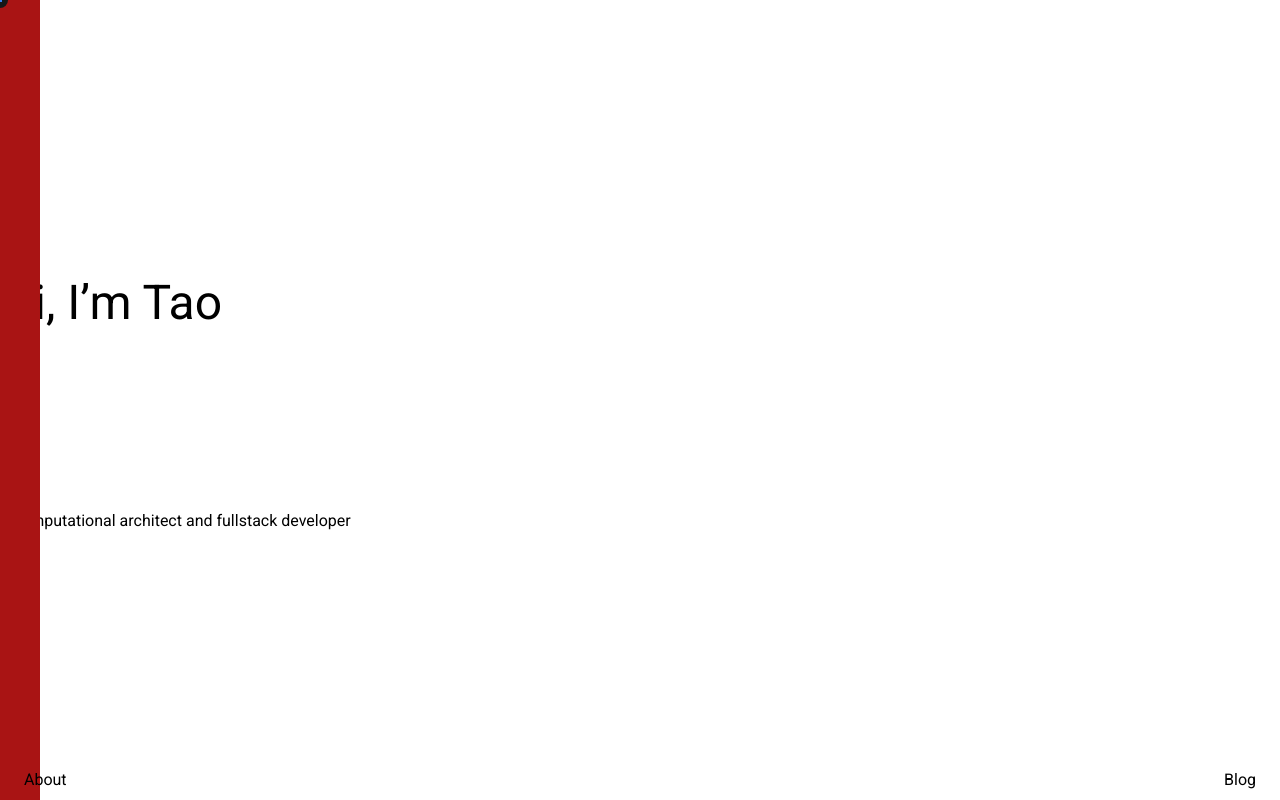
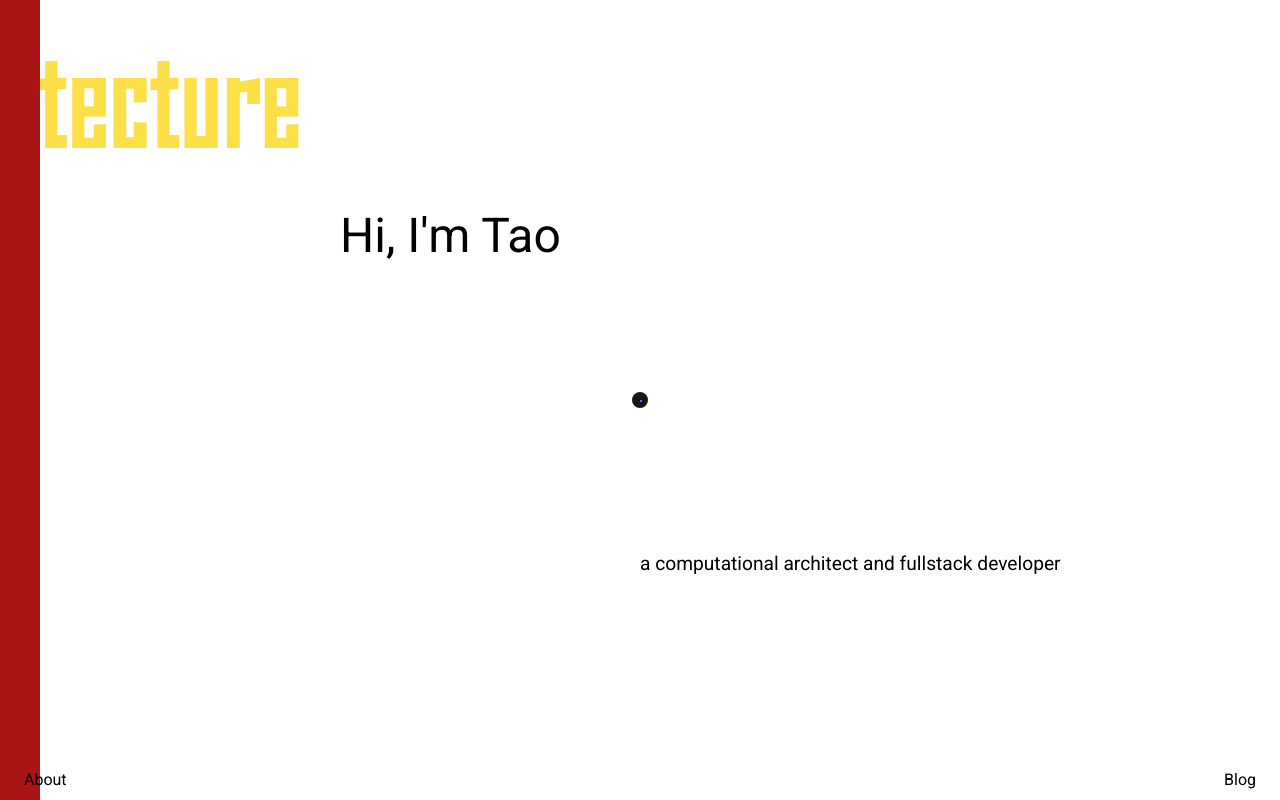
Before and after one commit to Abstractmachina/website_v2, a Next.js app: page / in a window 1280 px wide. Built offline with nearby package versions, Linux system fonts and the light colour scheme.

Commit message:
home dial elements refactored and cleaned up

```diff
--- a/app/architecture/page.tsx
+++ b/app/architecture/page.tsx
@@ -10,19 +10,29 @@ import { motion, useAnimate } from "framer-motion";
 import React, { useEffect, useState } from "react";
 import Button_home from "@/components/Button_home";
 import { useRouter } from "next/navigation";
-import { useGlobalActions, useGlobalCurrentPage, useGlobalNextPage, useGlobalStore } from "@/stores/globalStore";
+import { useGlobalActions, useGlobalCenterCoordinate, useGlobalCurrentPage, useGlobalNextPage, useGlobalStore } from "@/stores/globalStore";
 import { Page } from "@/types/enum_page";
+import { getWindowCenterCoordinate } from "@/libs/geometry";
 
 function Architecture() {
 	// state management
 	// global store
 	const nextPage = useGlobalNextPage();
 	const currentPage = useGlobalCurrentPage();
-	const { setCurrentPage, setNextPage } = useGlobalActions();
+	const centerCoord = useGlobalCenterCoordinate();
+	const { setCurrentPage, setNextPage, setCenterCoord } = useGlobalActions();
 	// arch store
 	const selectedProject = useArchSelectedProject();
 	const { setTrackpointAnimateable, setProjecIndexScrollY } = useArchActions();
 
+	useEffect(() => {
+		if (!centerCoord.x || !centerCoord.y) getWindowCenterCoordinate(setCenterCoord);
+
+		window.addEventListener("resize", handleWindowSizeChange);
+		return () => {
+			window.removeEventListener("resize", handleWindowSizeChange);
+		};
+	}, []);
 
 	// routing
 	const router = useRouter();
@@ -54,6 +64,8 @@ function Architecture() {
 		// console.log('current page: ' + currentPage);
 
 		initAnim();
+
+		console.log(centerCoord);
 
 	}, []);
 
@@ -87,6 +99,11 @@ function Architecture() {
 	// 	if (animateDot) setPos({ x: e.pageX, y: e.pageY });
 	// };
 
+	function handleWindowSizeChange() {
+		getWindowCenterCoordinate(setCenterCoord);
+	}
+
+
 	/**
 	 * fetch project from database with provided id string
 	 */
@@ -116,7 +133,17 @@ function Architecture() {
 	// =================		DOM			=======================
 
 	return (
-		<div ref={scope} className="flex min-h-screen h-full w-full">
+		<main ref={scope} className="fixed flex min-h-full min-w-full top-0 left-0">
+
+			<div className="bg-blue-500 h-[2px] w-[2px] fixed z-50"
+				style={{
+					top: centerCoord.y!,
+					left: centerCoord.x!
+				}}
+			>
+
+			</div>
+
 			{/* center circle */}
 			<Trackpoint />
 
@@ -138,7 +165,7 @@ function Architecture() {
 
 			{/* project content */}
 			{selectedProject != "none" && <ProjectContent />}
-		</div>
+		</main>
 	);
 }
 
--- a/app/page.tsx
+++ b/app/page.tsx
@@ -3,11 +3,14 @@
 import globalConfigs from "@/GLOBAL.config";
 import Footer from "@/components/Footer";
 import HomeCenterLine from "@/components/HomeCenterLine";
-import { distance } from "@/libs/geometry";
+import ShiftTranslateTextBox from "@/components/XShiftBanner";
+import { distance, getWindowCenterCoordinate } from "@/libs/geometry";
 import { isBrowser, map } from "@/libs/util";
-import { useGlobalActions, useGlobalCurrentPage } from "@/stores/globalStore";
+import { useGlobalActions, useGlobalCenterCoordinate, useGlobalCurrentPage } from "@/stores/globalStore";
 import { useHomeActions, useHomeCenterCoordinate } from "@/stores/homeStore";
 import { IVec2d } from "@/types/IVec2d";
+import { Alignment } from "@/types/enum_AlignmentX";
+import { Direction } from "@/types/enum_direction";
 import { Page } from "@/types/enum_page";
 import { motion, useAnimate } from "framer-motion";
 import Image from "next/image";
@@ -19,13 +22,12 @@ export default function Home() {
 	// state
 	// GLOBAL STORE
 	const currentPage = useGlobalCurrentPage();
-	const { setCurrentPage } = useGlobalActions();
+	const { setCurrentPage, setCenterCoord } = useGlobalActions();
 	const [mouseAnimateable, setMouseAnimateable] = useState(false);
-	// HOME STORE
-	const { setCenterCoord } = useHomeActions();
-	const centerCoord = useHomeCenterCoordinate();
+	const centerCoord = useGlobalCenterCoordinate();
 
 	useEffect(() => {
+		if (!centerCoord.x || !centerCoord.y) getWindowCenterCoordinate(setCenterCoord);
 		window.addEventListener("resize", handleWindowSizeChange);
 		return () => {
 			window.removeEventListener("resize", handleWindowSizeChange);
@@ -40,20 +42,16 @@ export default function Home() {
 
 	const router = useRouter();
 	const [scope, animate] = useAnimate();
-	const centerX = Math.round(isBrowser() ? window.innerWidth / 2 : 0);
-	const centerY = Math.round(isBrowser() ? window.innerHeight / 2 : 0);
 
 	const exitAnimationDuration = 0.2;
 
-	const [x, setX] = useState(centerX);
-	const [y, setY] = useState(Math.round(centerY));
 	const [mousePos, setMousePos] = useState<IVec2d>({ x: 0, y: 0 });
 
 	// styles
 
 	const style_centerLineEnd = {
 		rotateZ: -90,
-		width: centerX * 4,
+		width: centerCoord.x! * 4,
 	};
 	const style_centerLineStart = {
 		rotateZ: 0,
@@ -64,15 +62,15 @@ export default function Home() {
 	useEffect(() => {
 		// set up when coming from arch projects
 		if (currentPage == Page.ARCH) {
-			const doEntryAnimations = async () => {
+			const entryFromArch = async () => {
 				const centerline = document.getElementById("centerline");
-				await animate("#centerline", { rotateZ: -90, width: centerX * 4 }, { duration: 0, ease: "linear" });
+				await animate("#centerline", { rotateZ: -90, width: centerCoord.x! * 4 }, { duration: 0, ease: "linear" });
 				await animate("#centerline", { rotateZ: 0, width: 2 }, { duration: 0.2, ease: "easeOut" });
 
 				console.log(centerline);
 			};
 
-			doEntryAnimations();
+			entryFromArch();
 			setCurrentPage(Page.HOME);
 		}
 		if (isBrowser()) {
@@ -83,30 +81,13 @@ export default function Home() {
 	// _______________  EVENTS  __________________________
 
 	const handleMouse = (e: MouseEvent): void => {
-		setX(e.pageX);
-		setY(e.pageY);
 		setMousePos({ x: e.pageX, y: e.pageY });
 	};
 
-	const translateX = (): number => {
-		return (x - centerX) * 0.3;
-	};
-
-	const bannerTopMotion = () => {
-		const dist = distance(centerCoord, mousePos).x!;
-		const u_dist = distance(mousePos, centerCoord, false).x!;
-		let opacity: number = dist > 0 ? 0 : map(u_dist, 0, centerX, 0, 1.0);
-		if (isNaN(opacity)) opacity = 0;
-		const xPos = dist! * 0.9 + 200;
-		return {
-			opacity,
-			x: xPos,
-		};
-	};
 	const bannerBottomMotion = () => {
 		const dist = distance(centerCoord, mousePos).x!;
 		const u_dist = distance(mousePos, centerCoord, false).x!;
-		let opacity = dist < 0 ? 0 : map(u_dist, 0, centerX, 0, 1.0);
+		let opacity = dist < 0 ? 0 : map(u_dist, 0, centerCoord.x!, 0, 1.0);
 		if (isNaN(opacity)) opacity = 0;
 
 		const xPos = dist * 0.9 - 600;
@@ -129,11 +110,18 @@ export default function Home() {
 	};
 
 	const exitPageToArchprojects = async () => {
-		await Promise.all([animate("#centerline", { rotateZ: -90, width: centerX * 4 }, { duration: exitAnimationDuration, ease: "linear" }), animate("#myName", { x: -2000 }, { duration: exitAnimationDuration, ease: "linear" }), animate("#tagline", { x: 2000 }, { duration: exitAnimationDuration, ease: "linear" }), animate("#banner_arch", { x: -2000 }, { duration: exitAnimationDuration, ease: "linear" })]);
+		await Promise.all([animate("#centerline", { rotateZ: -90, width: centerCoord.x! * 4 }, { duration: exitAnimationDuration, ease: "linear" }), animate("#myName", { x: -2000 }, { duration: exitAnimationDuration, ease: "linear" }), animate("#tagline", { x: 2000 }, { duration: exitAnimationDuration, ease: "linear" }), animate("#banner_arch", { x: -2000 }, { duration: exitAnimationDuration, ease: "linear" })]);
 		router.push("/architecture");
 	};
 
-	const enterPageFromArchProjects = async () => {};
+
+	function getMouseParam() : IVec2d {
+		return {
+			x: map(mousePos.x!, 0, isBrowser() ? window.innerWidth : 0, -1, 1 ),
+			y: map(mousePos.y!, isBrowser() ? window.innerHeight : 0, 0, -1, 1)
+		}
+	}
+
 
 	return (
 		<main className="fixed min-h-full min-w-full top-0 left-0" ref={scope}>
@@ -144,44 +132,76 @@ export default function Home() {
 					left: centerCoord.x!
 			}}></div>
 
+
+			<HomeCenterLine />
+
+			{/* _____________	Hi Im Tao	_____________________ */}
+			<ShiftTranslateTextBox
+				id = "myName"
+				text="Hi, I'm Tao"
+				fontsize={3}
+				anchor={centerCoord}
+				offset={{ y: -200, x: -100 }}
+				range={{ min: 0, max: -200 }}
+				current={getMouseParam().x!}
+				direction={Direction.LEFT}
+			/>
+			{/* _______________	tag line 	________________________*/}
+			<ShiftTranslateTextBox
+				id="tagline"
+				text="a computational architect and fullstack developer"
+				fontsize={1.2}
+				anchor={centerCoord}
+				offset={{ y: 150, x: -200 }}
+				range={{ min: 0, max: -200 }}
+				current={getMouseParam().x!}
+				direction={Direction.RIGHT}
+			/>
+
+			{/* __________	Banners	____________________________________ */}
+			{/* Banner architecture */}
+			<motion.div id="banner_arch" className="font-monolisk text-yellow-300 text-9xl fixed"
+				style={{
+					top: centerCoord.y! - 350,
+					left: centerCoord.x!,
+					opacity: 0
+				}}
+				animate={{
+					x: map(getMouseParam().x!, 0, -1, 0, -800),
+					opacity: map(getMouseParam().x!, 0, -1, 0, 1),
+				}}
+				transition={{
+					type: "linear",
+					duration: 0.001
+				}}
+			>
+				Architecture
+			</motion.div>
+
+			{/* banner programming */}
+			<motion.div id="banner_arch" className="font-monolisk text-yellow-300 text-9xl fixed"
+				style={{
+					top: centerCoord.y! - 350,
+					left: centerCoord.x! - 500,
+					opacity: 0
+				}}
+				animate={{
+					x: map(getMouseParam().x!, 0, 1, 0, 800),
+					opacity: map(getMouseParam().x!, 0, 1, 0, 1),
+				}}
+				transition={{
+					type: "linear",
+					duration: 0.001
+				}}
+			>
+				Programming
+			</motion.div>
+
 			{/* ________	link element to architecture projects page	________ */}
 			<motion.div id="link_arch" className="fixed top-0 left-0 h-full w-10 z-10 hover:cursor-pointer"
 				style={{ backgroundColor: globalConfigs.color_accent }}
 				onClick={exitPageToArchprojects} >
 			</motion.div>
-
-			{/* Arch Banner */}
-			<motion.div id="banner_arch" style={bannerTopMotion()}>
-				<h1 className="font-monolisk text-yellow-300 text-9xl fixed bottom-48 ">Architecture</h1>
-			</motion.div>
-			<motion.div style={bannerBottomMotion()}>
-				<h1 className="font-monolisk text-yellow-300 text-9xl fixed bottom-48 ">Software Development</h1>
-			</motion.div>
-
-			{/* Hi Im Tao */}
-			<motion.div
-				id="myName"
-				className="fixed top-1/3"
-				style={{
-					x: translateX(),
-				}}
-			>
-				<h1 className=" font-inter">Hi, I&rsquo;m Tao</h1>
-			</motion.div>
-
-			<HomeCenterLine />
-
-			{/* _______________	tag line 	________________________*/}
-			<motion.div
-				id="tagline"
-				className="fixed bottom-1/3"
-				style={{
-					x: translateX() * -1,
-					rotateZ: 0,
-				}}
-			>
-				<p>a computational architect and fullstack developer</p>
-			</motion.div>
 		</main>
 	);
 }
--- a/components/HomeCenterLine.tsx
+++ b/components/HomeCenterLine.tsx
@@ -1,9 +1,9 @@
 "use client";
 
-import { getRootFontSize, map } from "@/libs/util";
-import { useGlobalActions, useGlobalCurrentPage } from "@/stores/globalStore";
+import { getRootFontSize, isBrowser, map } from "@/libs/util";
+import { useGlobalActions, useGlobalCenterCoordinate, useGlobalCurrentPage } from "@/stores/globalStore";
 import { Page } from "@/types/enum_page";
-import { motion, useAnimate } from "framer-motion";
+import {  motion, useAnimate } from "framer-motion";
 import { useRouter } from "next/navigation";
 import React, { useState, useEffect, useRef } from "react";
 import globalConfigs from "@/GLOBAL.config";
@@ -20,7 +20,7 @@ enum AnimationState {
 
 function HomeCenterLine() {
 	// state
-	const centerCoord = useHomeCenterCoordinate();
+	const centerCoord = useGlobalCenterCoordinate();
 
 	const mousePos = useMousePosition();
 	const [scope, animate] = useAnimate();
@@ -49,13 +49,13 @@ function HomeCenterLine() {
 
 	const variants = {
 		start: { rotateZ: 0, width: 0 },
-		end: { rotateZ: -90, width: 4000 },
+		end: { rotateZ: -90, width: isBrowser() ? window.innerWidth * 3 : 2000 },
 		mouseTrackable: {
 			rotateZ: translateRotation(),
 			width: translateWidth(),
 			transition: {
 				type: "tween",
-				duration: 0.1
+				duration: 0.01
 			}
 		},
 	};
--- a/components/Trackpoint.tsx
+++ b/components/Trackpoint.tsx
@@ -1,13 +1,13 @@
 "use client";
 
-import {
-	useArchIndexScrollY,
-	useArchPreviewPosition, useArchPreviewVisibility, useArchTrackpointAnimateable } from "@/stores/archStore";
-import { isBrowser } from "@/libs/util";
+import { useArchIndexScrollY, useArchPreviewPosition, useArchPreviewVisibility, useArchTrackpointAnimateable } from "@/stores/archStore";
+import { getRootFontSize, isBrowser } from "@/libs/util";
 import { IVec2d } from "@/types/IVec2d";
 import { motion } from "framer-motion";
 import React, { FC, ReactElement, useState, useEffect } from "react";
 import useMousePosition from "@/hooks/useMousePosition";
+import { useGlobalCenterCoordinate } from "@/stores/globalStore";
+import globalConfigs from "@/GLOBAL.config";
 
 // type TrackpointProps = {
 // 	pos: IPosition;
@@ -21,11 +21,11 @@ const Trackpoint = () => {
 	const isAnimateable = useArchTrackpointAnimateable();
 	const scrollY = useArchIndexScrollY();
 	// global store
-	const centerCoord = u
+	const centerCoord = useGlobalCenterCoordinate();
 
 	// sizes in rem
 	const expandedSize: number = 6;
-	const collapsedSize: number = 1;
+	const collapsedSize: number = parseInt(globalConfigs.trackpoint_defaultSize, 10);
 
 	const [baseFontSize, setBaseFontSize] = useState<number>(16);
 	const [yShift, setYShift] = useState(0);
@@ -48,41 +48,61 @@ const Trackpoint = () => {
 		return (baseFontSize * remMultiplier) / 2;
 	};
 
-    const calcUnderlineWidth = (): number => {
+	function calcUnderlineWidth(): number {
 		const centerX = isBrowser() ? window.innerWidth / 2 : 0;
-        const left = previewPostion.x;
+		const left = previewPostion.x?previewPostion.x : 0;
 
 		return centerX + yShift - left;
+	};
+
+ /**
+  * Get the final Y offset of the track point considering computed diameter of it. if not animatable, returns center point of window.
+  * @returns {number} computed y offset in pixels
+  */
+	function getFinalYPos() : number {
+		if (!isAnimateable) return computeCenterPoint().y;
+		else {
+			return previewIsVisible ? previewPostion.y! - baseFontSize * 3 - scrollY : mousePos.y ? mousePos.y : 0 - yShift;
 		}
 
-	function getFinalYPos() {
-		if (isAnimateable) {
-			return previewIsVisible ?
-				(previewPostion.y - baseFontSize * 3 - scrollY) :
-				(mousePos.y? mousePos.y : 0 - yShift);
 	}
-		return (isBrowser() ? window.innerHeight / 2 : 0)
+
+	function computeCenterPoint() {
+		const rootFontSize = getRootFontSize();
+		if (previewIsVisible) {
+			return {
+				x: centerCoord.x! - (expandedSize* rootFontSize) / 2,
+				y: centerCoord.y! - (expandedSize * rootFontSize) / 2,
+			};
+		} else {
+			return {
+				x: centerCoord.x! - (parseInt(globalConfigs.trackpoint_defaultSize, 10) * rootFontSize) / 2,
+				y: centerCoord.y! - (parseInt(globalConfigs.trackpoint_defaultSize, 10) * rootFontSize) / 2,
+			};
+		}
 	}
 
 	return (
 		<motion.div
 			id="trackpoint"
-			className="fixed w-4 h-4 rounded-full inset-x-0 inset-y-0 mx-auto z-10 flex items-center overflow-visible justify-end"
+			className="fixed rounded-full inset-x-0 inset-y-0 mx-auto z-10 flex items-center overflow-visible justify-end"
 			style={{
 				backgroundColor: "#171717",
-			}}
-			initial={{
-				y: isBrowser() ? window.innerHeight / 2 : 0,
+				width: globalConfigs.trackpoint_defaultSize,
+				height: globalConfigs.trackpoint_defaultSize,
+				top: computeCenterPoint().y!,
+				// left: computeCenterPoint().x!
 			}}
 			animate={{
-				y: getFinalYPos(),
+				top: getFinalYPos(),
+				// top: computeCenterPoint().y!,
 				height: isAnimateable ? (previewIsVisible ? `${expandedSize}rem` : `${collapsedSize}rem`) : `${collapsedSize}rem`,
-				width: isAnimateable ?  (previewIsVisible ? `${expandedSize}rem` : `${collapsedSize}rem`) : `${collapsedSize}rem`,
+				width: isAnimateable ? (previewIsVisible ? `${expandedSize}rem` : `${collapsedSize}rem`) : `${collapsedSize}rem`,
 			}}
 			transition={{ type: "tween", duration: 0.1 }}
 		>
 			{/* underline */}
-			{isAnimateable &&
+			{isAnimateable && (
 				<motion.div
 					className=" h-[1px] bg-white absolute mt-1 opacity-0"
 					style={{
@@ -95,14 +115,11 @@ const Trackpoint = () => {
 						opacity: 1,
 
 						width: previewIsVisible ? calcUnderlineWidth() : 10,
-                    paddingRight: previewIsVisible ? `${expandedSize}rem` : `${collapsedSize}rem`
+						paddingRight: previewIsVisible ? `${expandedSize}rem` : `${collapsedSize}rem`,
 					}}
 					transition={{ type: "tween", duration: 0.3 }}
-
-
 				></motion.div>
-			}
-
+			)}
 		</motion.div>
 	);
 };
--- /dev/null
+++ b/components/XShiftBanner.tsx
@@ -0,0 +1,69 @@
+import { getRootFontSize, map } from "@/libs/util";
+import { IInterval2d } from "@/types/IInterval2d";
+import { IVec2d } from "@/types/IVec2d";
+import { Alignment } from "@/types/enum_AlignmentX";
+import { Direction } from "@/types/enum_direction";
+import { motion } from "framer-motion";
+import { type } from "os";
+import React, { FC, ReactElement } from "react";
+
+type XShiftBannerProps = {
+	id: string,
+	text: string;
+	fontsize: number;
+	anchor: IVec2d;
+	offset: IVec2d;
+	range: IInterval2d;
+	current: number;
+	direction: Direction;
+};
+
+const ShiftTranslateTextBox: FC<XShiftBannerProps> = ({ id, text, fontsize, anchor, offset, range, current, direction }): ReactElement => {
+	const rootFontSize = getRootFontSize();
+
+	const translateX = (): number => {
+		let dir = 1;
+		switch (direction) {
+			case Direction.LEFT:
+				dir = -1;
+				break;
+			case Direction.RIGHT:
+				dir = 1;
+				break;
+		}
+
+
+		return map(current, 0, dir, range.min, range.max);
+
+		return 0;
+		// return (x - centerX) * 0.3;
+	};
+
+	function calcInitialX() {
+		if (align == Alignment.CENTER) {
+		}
+	}
+
+	return (
+		<motion.div
+			id={id}
+			className="fixed font-inter"
+			style={{
+				top: anchor.y! + offset.y!,
+				left: anchor.x! + offset.x!,
+				fontSize: rootFontSize * fontsize,
+			}}
+			animate={{
+				x: translateX(),
+			}}
+			transition={{
+				type: "linear",
+				duration: 0.01
+			}}
+		>
+			{text}
+		</motion.div>
+	);
+};
+
+export default ShiftTranslateTextBox;
--- a/libs/geometry.ts
+++ b/libs/geometry.ts
@@ -1,4 +1,5 @@
 import { IVec2d } from "@/types/IVec2d";
+import { isBrowser } from "./util";
 
 export const distance = (v1: IVec2d, v2: IVec2d, signed: boolean = true): IVec2d => {
 
@@ -8,3 +9,16 @@ export const distance = (v1: IVec2d, v2: IVec2d, signed: boolean = true): IVec2d
 		const dist : IVec2d = {x: (v2.x - v1.x), y: (v2.y - v1.y)}
     return signed ? dist : { x: Math.abs(dist.x!), y: Math.abs(dist.y!) };
 }
+
+
+
+/**
+ * Calculate the center coordinate of the current DOM window. if not a browser, will return 0.
+ * @param {any} storeValue function that stores the calculated vector
+ * @returns {any}
+ */
+export const getWindowCenterCoordinate = (storeValue: (x:number, y:number) => void) :void => {
+		const centerX = Math.round(isBrowser() ? window.innerWidth / 2 : 0);
+		const centerY = Math.round(isBrowser() ? window.innerHeight / 2 : 0);
+		storeValue(centerX, centerY);
+}
--- a/stores/globalStore.ts
+++ b/stores/globalStore.ts
@@ -8,10 +8,12 @@ interface IGlobalStore {
     currentPage: Page,
     nextPage: Page,
     centerCoordinate: IVec2d,
+    rootFontSize:number,
     actions: {
         setCurrentPage: (page: Page) => void,
         setNextPage: (page: Page) => void,
         setCenterCoord: (newx: number, newy: number) => void
+        setRootFontSize: (val: number) => void
     },
 }
 
@@ -19,17 +21,19 @@ export const useGlobalStore = create < IGlobalStore>()((set) => ({
     currentPage: Page.HOME,
     // next page is set before routing. This is necessary as framer motion animatepresence is not currently functional in nextjs, so need to use useAnimate to manually set transitions. after successful transition, nextpage should be set to NONE again, until the user is rerouted.
     nextPage: Page.NONE,
-    centerCoordinate: {x:null, y: null},
+    centerCoordinate: { x: null, y: null },
+    rootFontSize: 16,
     actions: {
         setCurrentPage: (page) => set((state) => ({ currentPage: page })),
         setNextPage: (page) => set((state) => ({ nextPage: page })),
         setCenterCoord: (newx, newy) => set((state) => ({ centerCoordinate: { x: newx, y: newy } })),
+        setRootFontSize: (val) => set((state) => ({ rootFontSize: val })),
     }
 }))
 
 export const useGlobalCurrentPage = (): Page => useGlobalStore((state) => state.currentPage);
 export const useGlobalNextPage = (): Page => useGlobalStore((state) => state.nextPage);
-export const useHomeCenterCoordinate = (): IVec2d => useg((state) => state.centerCoordinate);
-
+export const useGlobalCenterCoordinate = (): IVec2d => useGlobalStore((state) => state.centerCoordinate);
+export const useGlobalRootFontSize = (): number => useGlobalStore((state) => state.rootFontSize);
 
 export const useGlobalActions = () => useGlobalStore((state) => state.actions);
--- /dev/null
+++ b/types/IInterval2d.ts
@@ -0,0 +1,4 @@
+export interface IInterval2d {
+    min: number,
+    max: number
+}
--- /dev/null
+++ b/types/enum_AlignmentX.ts
@@ -0,0 +1,5 @@
+export enum Alignment {
+    START,
+    CENTER,
+    END
+}
--- /dev/null
+++ b/types/enum_direction.ts
@@ -0,0 +1,6 @@
+export enum Direction {
+    LEFT,
+    RIGHT,
+    UP,
+    DOWN
+}
```
Lines whose indentation alone changed are shown as unchanged.
